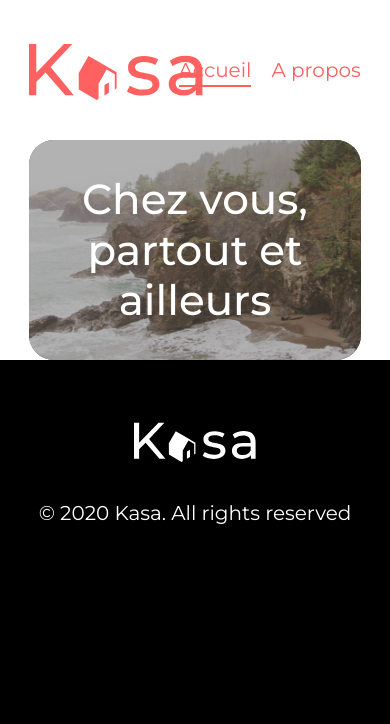
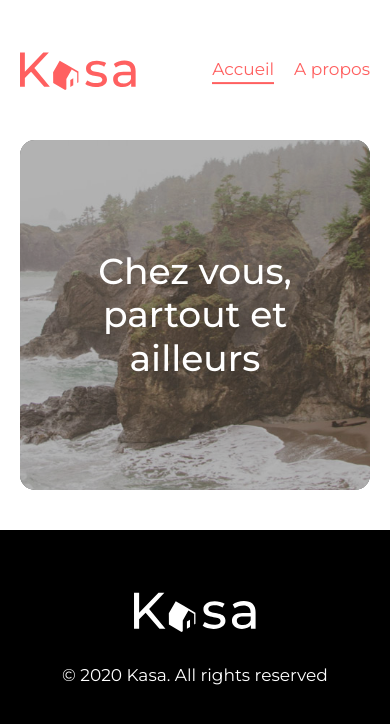
Before and after one commit to cypl/projet11, a React (Create React App) app: page / in a window 390 px wide. Shown: the top 724 px of the page. Built offline with nearby package versions, Linux system fonts and the light colour scheme.

Commit message:
fix css responsive

```diff
--- a/src/styles/banner.css
+++ b/src/styles/banner.css
@@ -1,10 +1,12 @@
 .banner {
   background-color: var(--light);
+  padding-bottom: 40px;
 }
 .banner_content {
   background-color: #333;
-  height: 220px;
-  border-radius: 25px;
+  min-height: 220px;
+  padding: 40px 0;
+  border-radius: 15px;
   position: relative;
   display: flex;
   overflow: hidden;
@@ -24,6 +26,7 @@
   position: absolute;
   width: 100%;
   height: 100%;
+  top: 0;
 }
 .banner_image::before {
   content: '';
@@ -33,9 +36,20 @@
   background-color: var(--dark);
   z-index: 1;
   opacity: 0.3;
+  top: 0;
 }
 .banner_image img {
   width: 100%;
   height: 100%;
   object-fit: cover;
+  position: absolute;
+  top: 0;
 }
+@media only screen and (min-width: 0px) and (max-width: 768px) {
+  .banner_content {
+    min-height: 350px;
+  }
+  .banner_title {
+    font-size: 36px;
+  }
+}
--- a/src/styles/base.css
+++ b/src/styles/base.css
@@ -41,6 +41,6 @@ figure {
 
 .content_width {
   max-width: 1200px;
-  width: 85%;
+  width: calc(100% - 40px);
   margin: auto;
 }
--- a/src/styles/footer.css
+++ b/src/styles/footer.css
@@ -12,3 +12,9 @@
   font-size: 20px;
   margin-top: 30px;
 }
+@media only screen and (min-width: 0px) and (max-width: 768px) {
+  .footer_copyright {
+    font-size: 17px;
+    margin-top: 25px;
+  }
+}
--- a/src/styles/header.css
+++ b/src/styles/header.css
@@ -11,7 +11,7 @@ header {
   top: 40px;
 }
 .logo_header img {
-  height: 60px;
+  height: 100%;
   width: auto;
 }
 .nav_header {
@@ -37,3 +37,12 @@ header {
   border-bottom: 2px solid var(--kasa);
   transition: 0.1s border-color ease-in-out;
 }
+@media only screen and (min-width: 0px) and (max-width: 768px) {
+  .logo_header {
+    height: 40px;
+    top: 50px;
+  }
+  .nav_header {
+    font-size: 17px;
+  }
+}
```
